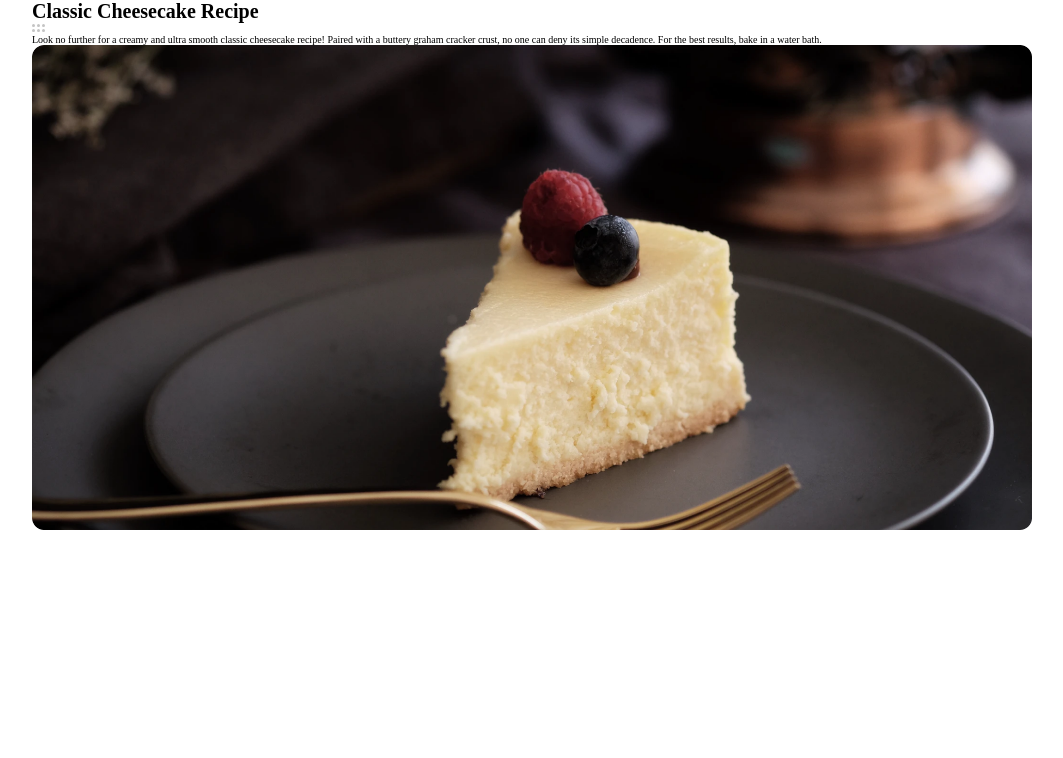
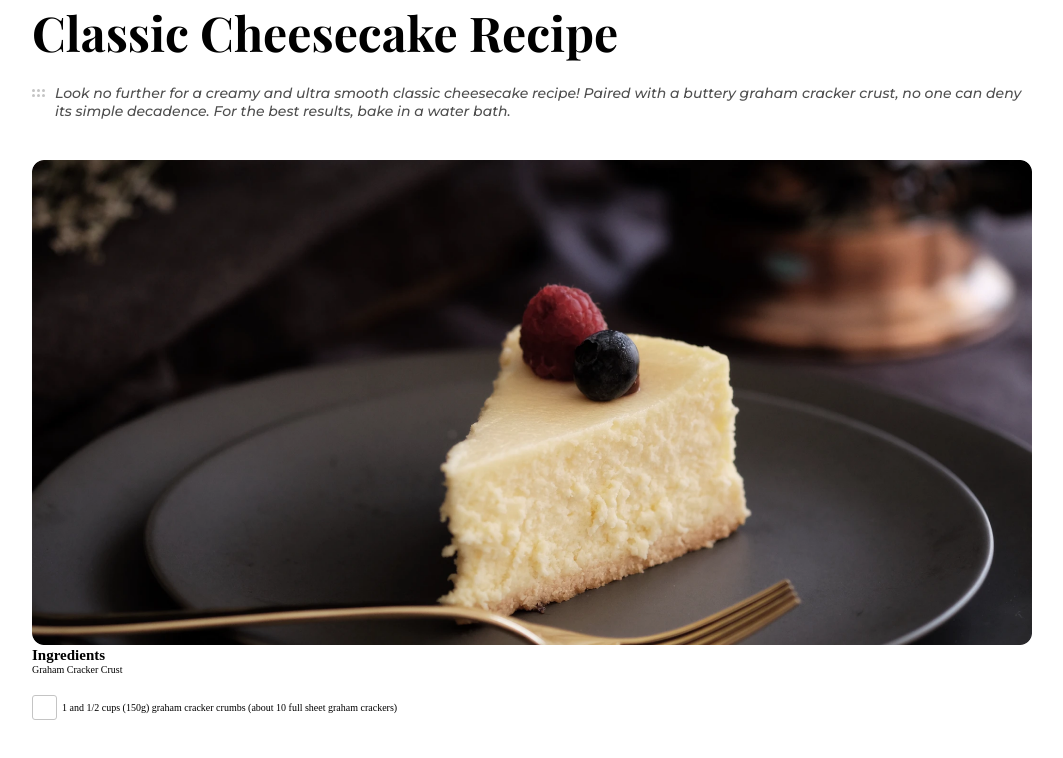
Before and after one commit to fedehub93/recipe-page, a website: page index.html in a window 1280 px wide. Shown: the whole page, without its empty margins (108-1171 px from the left). Drawn offline with nearby package versions, Linux system fonts and the light colour scheme; a web font is replaced by a local one.

Commit message:
Feature added checkbox-style

```diff
--- a/index.html
+++ b/index.html
@@ -15,9 +15,9 @@
     </head>
     <body>
         <div class="wrapper">
-            <h1 class="heading-1">Classic Cheesecake Recipe</h1>
-            <div class="subtitle">
-                <img src="/icons/6dots.svg" alt="Kiwi standing on oval" />
+            <h1 class="heading-1 u-mb-small">Classic Cheesecake Recipe</h1>
+            <div class="subtitle u-mb-medium">
+                <img src="/icons/6dots.svg" alt="Kiwi standing on oval" class="subtitle__icon" />
                 <p class="paragraph">
                     Look no further for a creamy and ultra smooth classic
                     cheesecake recipe! Paired with a buttery graham cracker
@@ -26,6 +26,20 @@
                 </p>
             </div>
             <img src="/img/photo1.png" alt="Recipe image" class="recipe-img" />
+
+            <div class="container">
+                <div class="container__column-left">
+                    <h2 class="heading-2">Ingredients</h2>
+                    <p class="subtitle-1">Graham Cracker Crust</p>
+                    <label class="checkbox-group">
+                        <input type="checkbox" class="checkbox-group__checkbox">
+                        <span class="checkbox-group__checkmark"></span>
+                        1 and 1/2 cups (150g) graham cracker crumbs (about 10 full sheet graham crackers)
+                    </label>
+                </div>
+                <div class="container__column-right"></div>
+            </div>
+
         </div>
     </body>
 </html>
--- a/sass/_base.scss
+++ b/sass/_base.scss
@@ -1,4 +1,14 @@
 @import url('https://fonts.googleapis.com/css2?family=Montserrat:ital,wght@0,400;0,500;0,700;1,500&family=Playfair+Display:ital,wght@0,700;1,400&display=swap');
+
+:root {
+    --color-black: #000;
+    --color-gray-1: #333;
+    --color-gray-2: #4F4F4F;
+    --color-gray-3: #C4C4C4;
+    --color-gray-4: #BDBDBD;
+    --color-white: #fff;
+    --color-secondary:#F2994A;
+}
 
 *,
 *::before,
--- a/sass/_components.scss
+++ b/sass/_components.scss
@@ -0,0 +1,50 @@
+.checkbox-group {
+  margin-top: 2rem;
+  position: relative;
+  cursor: pointer;
+
+  display: flex;
+  align-items: center;
+
+  &__checkbox {
+    display: none;
+  }
+
+  &__checkbox:checked + &__checkmark {
+    background-color: var(--color-secondary);
+  }
+
+  &__checkbox:checked + &__checkmark::after {
+    opacity: 1;
+  }
+
+  &__checkmark {
+    display: block;
+    width: 2.5rem;
+    height: 2.5rem;
+    border: 1px solid var(--color-gray-3);
+    border-radius: 3px;
+    background-color: transparent;
+    margin-right: 0.5rem;
+    position: relative;
+
+    transition: background-color 0.2s;
+
+    &::after {
+      content: "";
+      position: absolute;
+      left: 9px;
+      top: 5px;
+      width: 5px;
+      height: 10px;
+      border: solid white;
+      border-width: 0 2px 2px 0;
+      -webkit-transform: rotate(45deg);
+      -ms-transform: rotate(45deg);
+      transform: rotate(45deg);
+      opacity: 0;
+
+      transition: all 0.2s;
+    }
+  }
+}
--- a/sass/_page.scss
+++ b/sass/_page.scss
@@ -3,6 +3,17 @@
     margin: auto;
 }
 
+.subtitle {
+    display: flex;
+    align-items: flex-start;
+
+    &__icon {
+        margin-right: 1rem;
+        transform: translateY(5px);
+    }
+}
+
+
 .recipe-img {
     width: 100%;
     height: auto;
--- a/sass/_typography.scss
+++ b/sass/_typography.scss
@@ -0,0 +1,14 @@
+.heading-1 {
+    font-family: "Playfair Display", sans-serif;
+    font-size: 4.8rem;
+    font-weight: 700;
+    color: var(--color-black);
+}
+
+.paragraph {
+    font-family: "Montserrat", serif;
+    font-size: 1.4rem;
+    font-weight: 500;
+    font-style: italic;
+    color: var(--color-gray-2);
+}
--- /dev/null
+++ b/sass/_utilities.scss
@@ -0,0 +1,2 @@
+.u-mb-small { margin-bottom: 2rem; }
+.u-mb-medium { margin-bottom: 4rem; }
--- a/sass/main.scss
+++ b/sass/main.scss
@@ -2,6 +2,7 @@
 
 @import '_base';
 @import '_typography';
+@import '_utilities';
 
 @import '_components';
 
```
Also changed, not shown: css/style.css.
